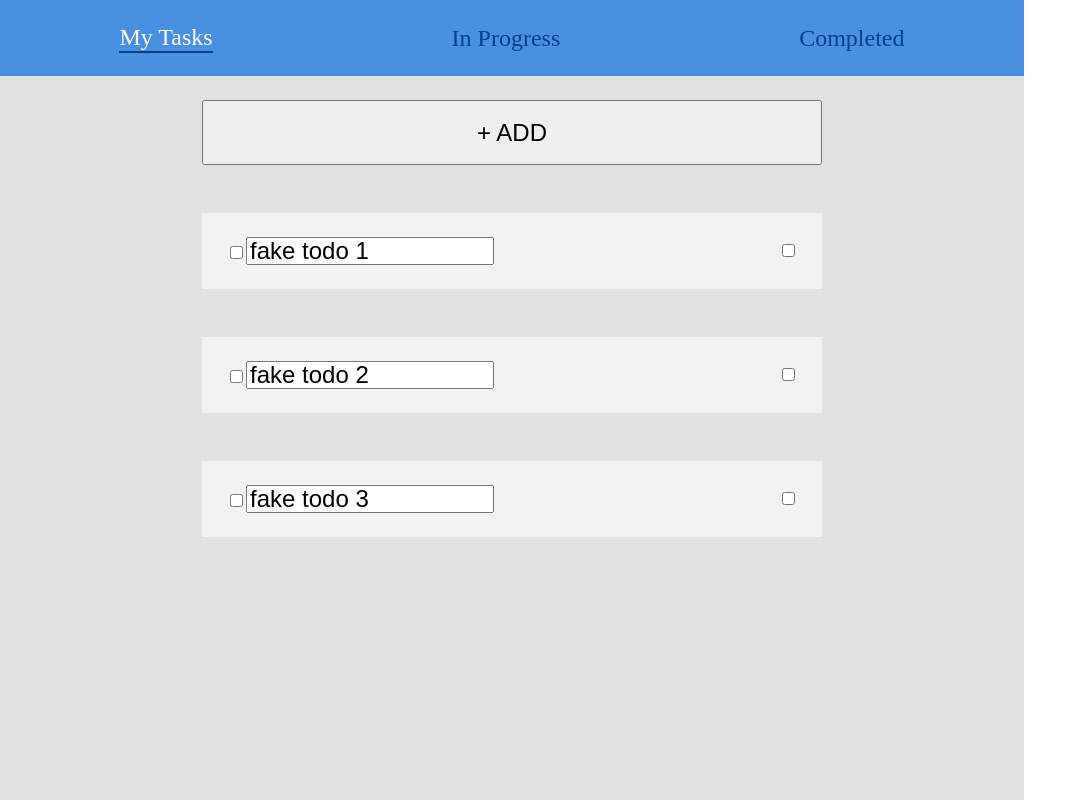
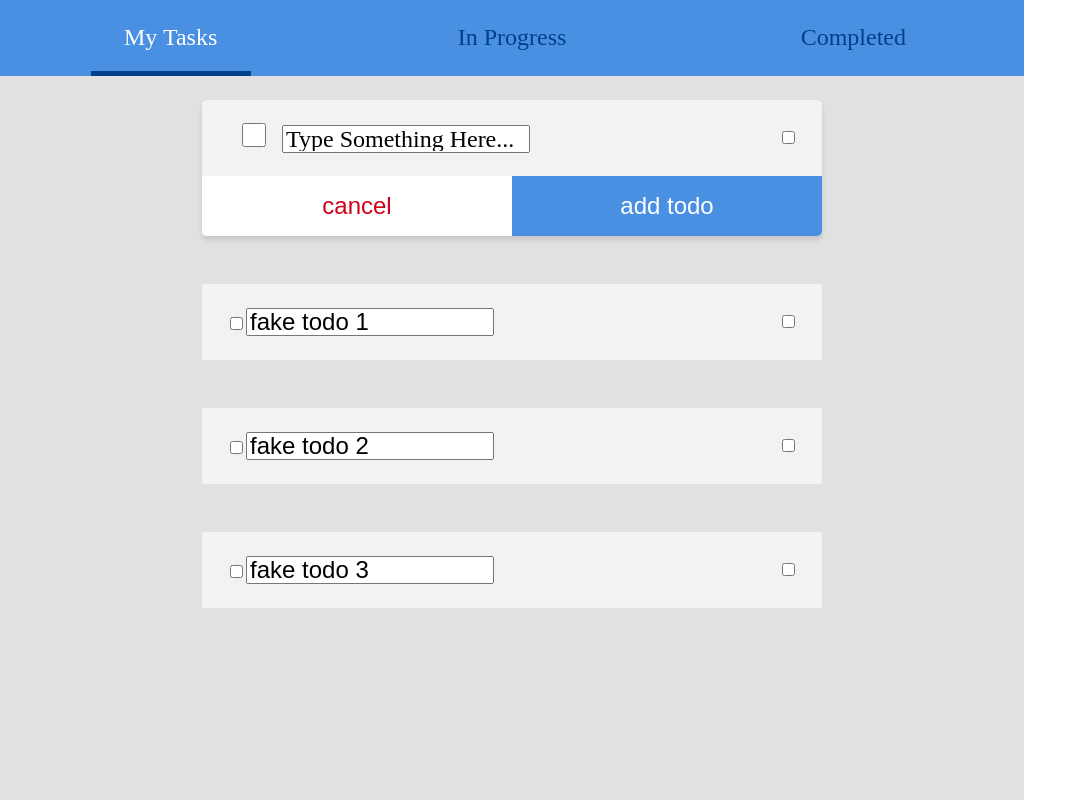
Before and after one commit to GeminiFu/todo-list-2, a React app: page / in a window 1280 px wide. Shown: the top 800 px of the page, without its empty margins (0-1087 px from the left). Built offline with nearby package versions, Linux system fonts and the light colour scheme; the HTML template or start-up script is replaced by a standard one.

Commit message:
decorating...

```diff
--- a/src/components/AddTask/AddTask.jsx
+++ b/src/components/AddTask/AddTask.jsx
@@ -5,7 +5,8 @@ import styles from './index.css'
 import Form from '../Form'
 
 const AddTask = () => {
-    const [active, setActive] = useState(false)
+    // TODO: default false
+    const [active, setActive] = useState(true)
 
     return (
         <div className={styles['wrapper']}>
@@ -16,7 +17,7 @@ const AddTask = () => {
                     return <button
                         className={styles['add-button']}
                         onClick={() => { setActive(true) }}
-                    >+ ADD</button>
+                    >+ Add Task</button>
                 }
             })()}
 
--- a/src/components/AddTask/index.css
+++ b/src/components/AddTask/index.css
@@ -5,6 +5,13 @@
 .add-button {
     width: 620px;
     height: 65px;
+    padding: 0 1.5rem;
+    background: #FFFFFF;
+    border: 2px solid #C8C8C8;
+    border-radius: 5px;
 
-    font-size: 1.5rem;
+    font-family: Roboto-Regular;
+    font-size: 24px;
+    color: #C8C8C8;
+    text-align: left;
 }
--- a/src/components/Form/Form.jsx
+++ b/src/components/Form/Form.jsx
@@ -22,13 +22,13 @@ const Form = (props) => {
                 <div className={styles['header-left']}>
                     <input
                         type="checkbox"
-                        className='completed'
+                        className={styles['completed']}
                         onChange={e => { setTodo({ ...todo, completed: e.target.checked }) }}
                     />
                     <input
                         type="text"
                         className={styles['title']}
-                        placeholder='Type Something Here'
+                        placeholder='Type Something Here...'
                         onChange={e => {
                             setTodo({
                                 ...todo, title: e.target.value
--- a/src/components/Form/index.css
+++ b/src/components/Form/index.css
@@ -1,4 +1,11 @@
-.wrapper {}
+.wrapper {
+  width: 620px;
+
+  background: #F2F2F2;
+  box-shadow: 0 4px 4px 0 #C8C8C8;
+  border-radius: 5px;
+  overflow: hidden;
+}
 
 .header {
   width: 620px;
@@ -6,18 +13,31 @@
 
   padding: 0 1.5rem;
 
-  background: #F2F2F2;
-
   display: flex;
   justify-content: space-between;
   align-items: center;
+}
+
+.completed {
+  width: 1.5rem;
+  height: 1.5rem;
+
+  background: #FFFFFF;
+
+  margin: 0 1rem;
+  border-radius: 2px;
 }
 
 .title {
   width: 248px;
   height: 28px;
 
+  font-family: Roboto-Medium;
   font-size: 1.5rem;
+}
+
+.title::placeholder {
+  color: #000000;
 }
 
 .footer {
@@ -27,7 +47,7 @@
 
 .cancel,
 .add-todo {
-  width: 310px;
+  width: 50%;
   height: 60px;
 
   border: 0;
--- a/src/components/Nav/Nav.jsx
+++ b/src/components/Nav/Nav.jsx
@@ -23,7 +23,7 @@ const Nav = () => {
                     onClick={() => {
                         setWhoActive(navName)
                     }} >
-                    {navName}
+                    <p>{navName}</p>
                 </Link>
             })}
         </div>
--- a/src/components/Nav/index.css
+++ b/src/components/Nav/index.css
@@ -10,6 +10,9 @@
 }
 
 .nav {
+    width: 160px;
+    height: 100%;
+
     font-family: Roboto-Regular;
     font-size: 1.5rem;
     color: #00408B;
@@ -18,6 +21,8 @@
 }
 
 .active {
+    border-bottom: 5px solid #00408B;
+
+    font-family: Roboto-Medium;
     color: #FFFFFF;
-    border-bottom: 2px solid #00408B;
 }
```
Also changed, not shown: 3 other files (tests, documents, lock files or other folders).
